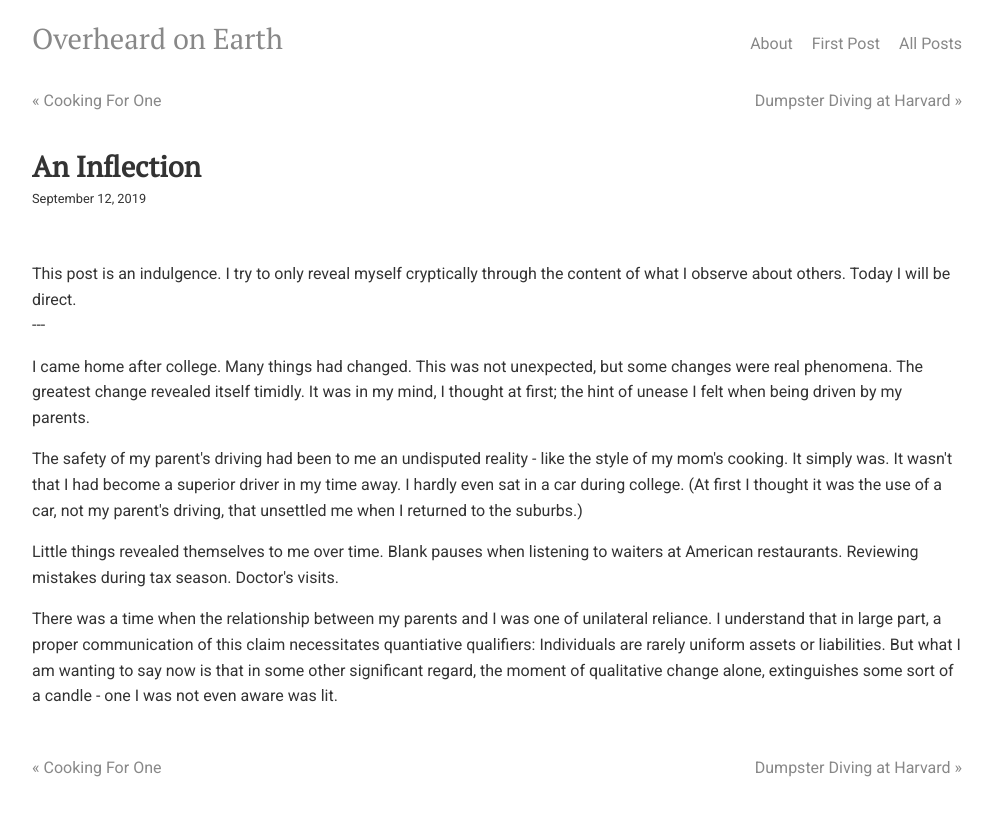
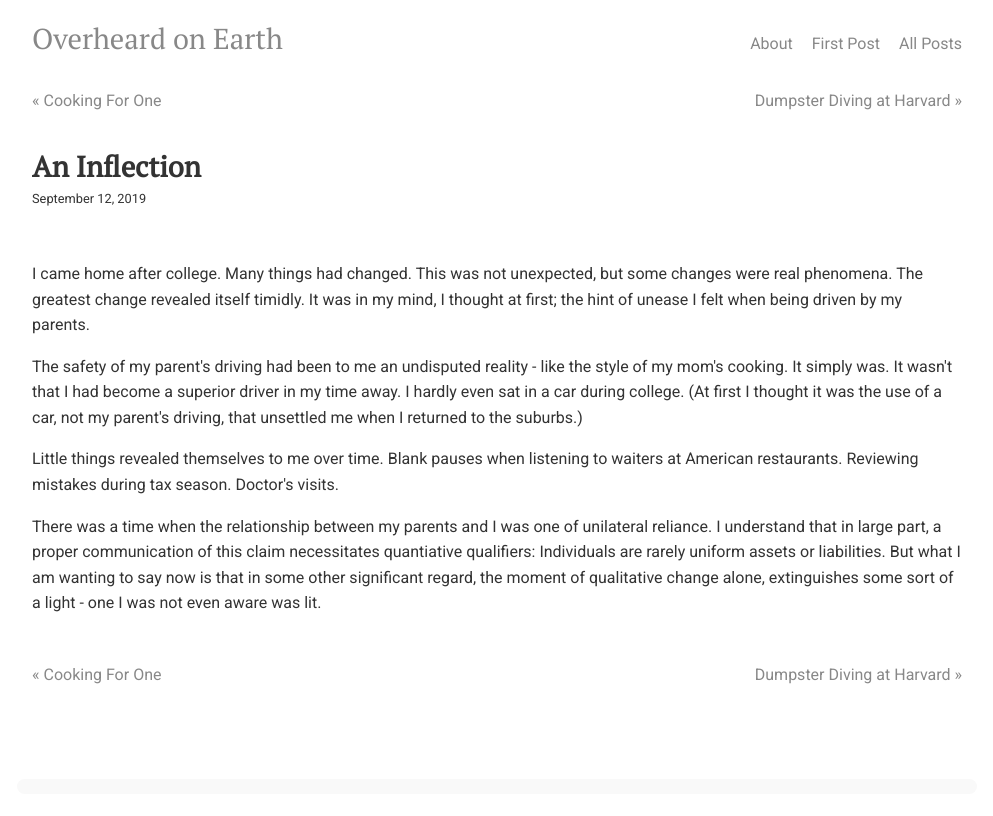
Before and after one commit to overheardonearth/overheardonearth.github.io, a Jekyll site: the page built from _posts/2019-09-12-an-inflection.html, in a window 1280 px wide. Shown: the top 816 px of the page, without its empty margins (143-1136 px from the left). Built offline with Jekyll 4.4.1, drawn with Linux system fonts in a browser that asks for light colours; comment, search, counter and statistics services are not loaded.

Commit message:
Update 2019-09-12-an-inflection.html

```diff
--- a/_posts/2019-09-12-an-inflection.html
+++ b/_posts/2019-09-12-an-inflection.html
@@ -5,12 +5,6 @@ comments: true
 date: 2019-09-12
 ---
 
-This post is an indulgence. I try to only reveal myself cryptically through the content of what I observe about others. Today I will be direct.
-
-<br>
----
-
-<p>
 I came home after college. Many things had changed. This was not unexpected, but some changes were real phenomena. The greatest change revealed itself timidly. It was in my mind, I thought at first; the hint of unease I felt when being driven by my parents.
 
 <p>
@@ -20,4 +14,4 @@ The safety of my parent's driving had been to me an undisputed reality - like th
 Little things revealed themselves to me over time. Blank pauses when listening to waiters at American restaurants. Reviewing mistakes during tax season. Doctor's visits.
 
 <p>
-There was a time when the relationship between my parents and I was one of unilateral reliance. I understand that in large part, a proper communication of this claim necessitates quantiative qualifiers: Individuals are rarely uniform assets or liabilities. But what I am wanting to say now is that in some other significant regard, the moment of qualitative change alone, extinguishes some sort of a candle - one I was not even aware was lit.
+There was a time when the relationship between my parents and I was one of unilateral reliance. I understand that in large part, a proper communication of this claim necessitates quantiative qualifiers: Individuals are rarely uniform assets or liabilities. But what I am wanting to say now is that in some other significant regard, the moment of qualitative change alone, extinguishes some sort of a light - one I was not even aware was lit.
```
